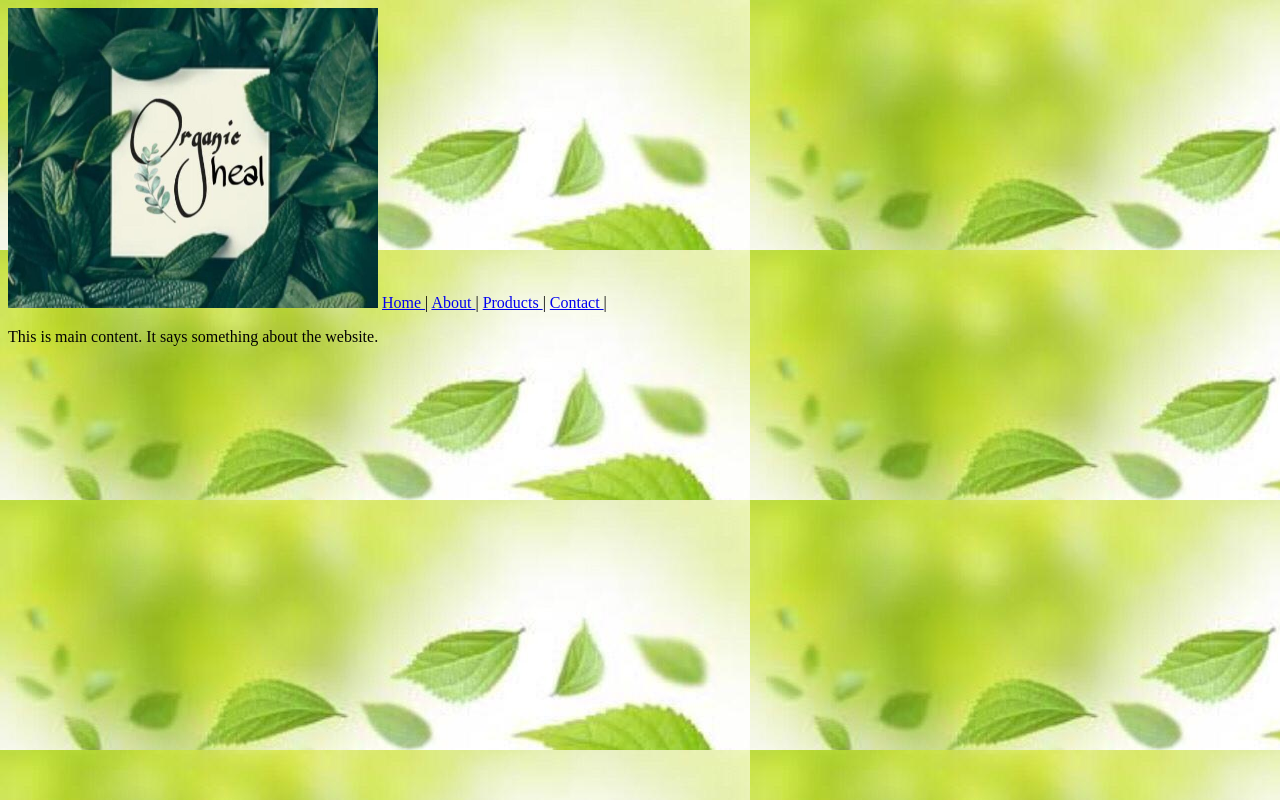
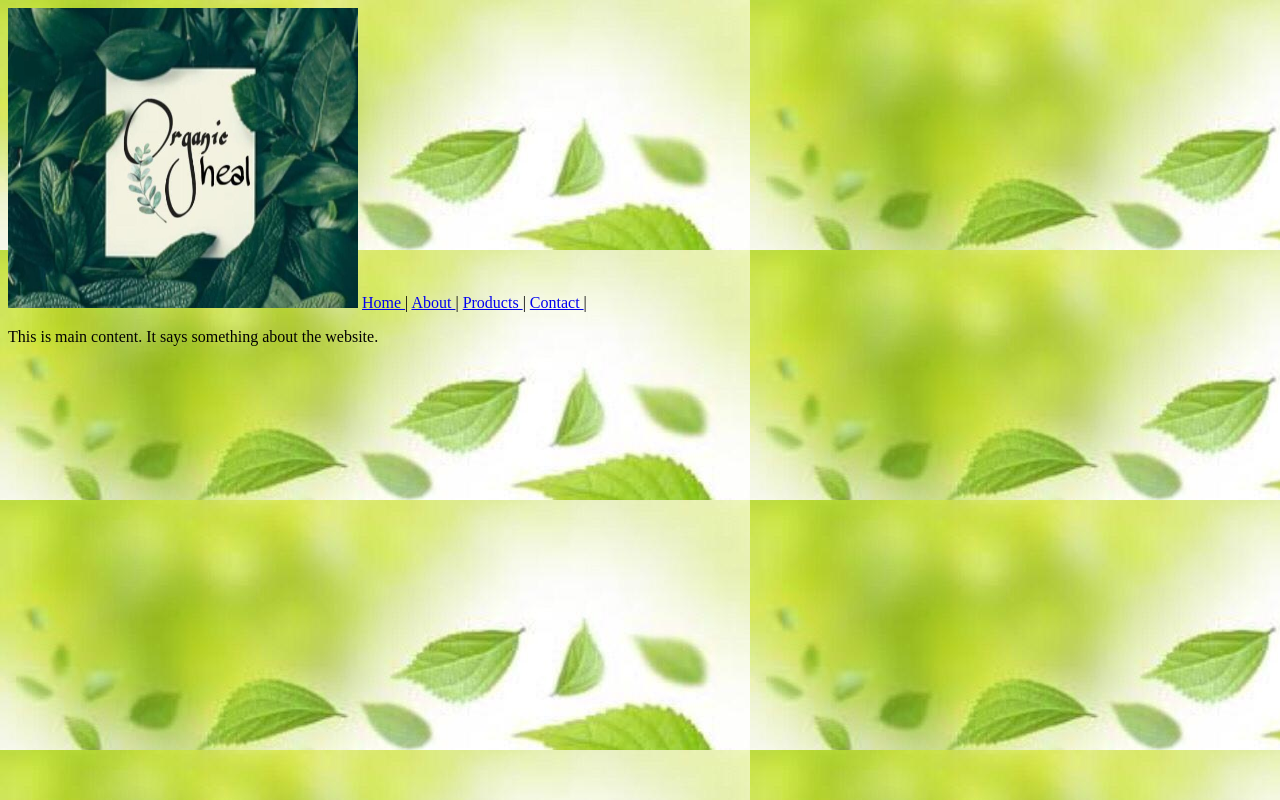
Before and after one commit to shristi712/eco.soft, a plain HTML site: page index.html in a window 1280 px wide. Drawn offline with Linux system fonts and the light colour scheme.

Commit message:
Update index.html

```diff
--- a/index.html
+++ b/index.html
@@ -5,7 +5,7 @@
                 </head>
     <body background="back.jpg">
         <div class="header">
-            <img src="newlogo.jpg" height="300px" width="370px"
+            <img src="newlogo.jpg" height="300px" width="350px"
 
             <div class="menu">
                 <a href="index.html"> Home </a> |
```
